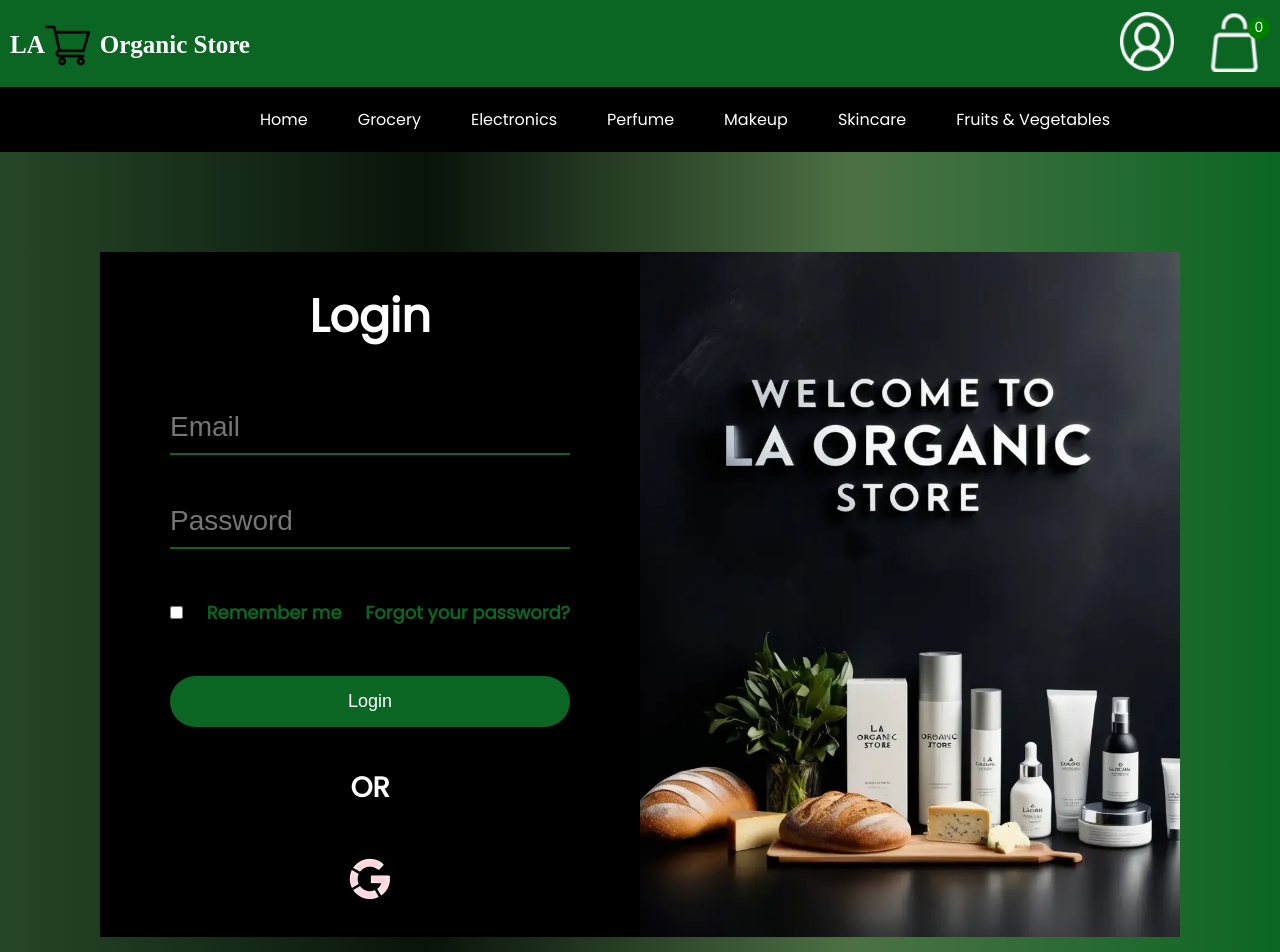
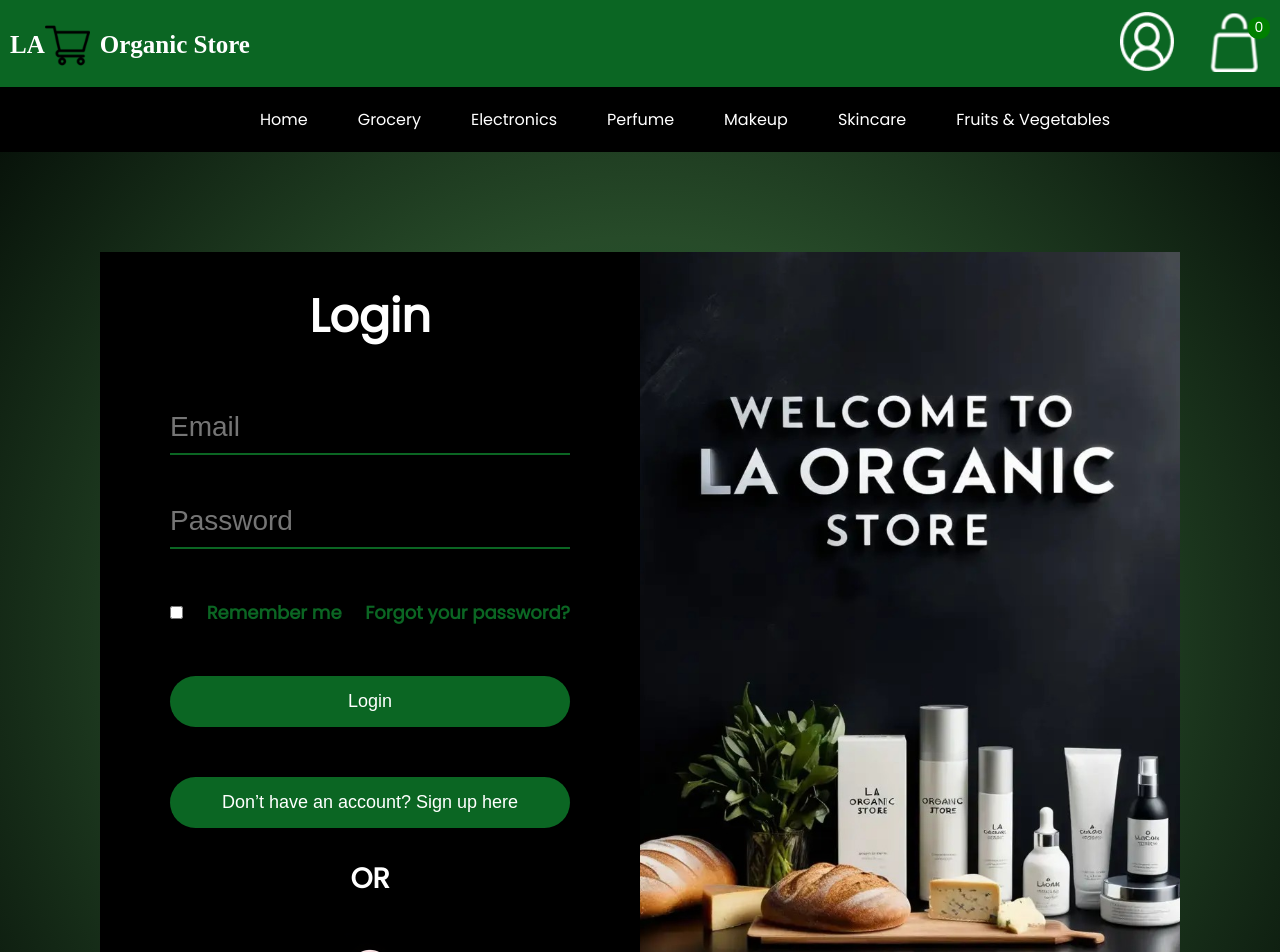
Before and after one commit to abdullahrabi/My-Final-Year-Project, a React (Create React App) app in the folder my-react-app/: page /login in a window 1280 px wide. Shown: the top 952 px of the page. Built offline with nearby package versions, Linux system fonts and the light colour scheme.

Commit message:
Final the Login and Signup Page

```diff
--- a/my-react-app/src/Pages/CSS/LoginSignup.css
+++ b/my-react-app/src/Pages/CSS/LoginSignup.css
@@ -1,21 +1,24 @@
-
 .loginsignup-page {
   display: flex;
   width: 100%;
   height: 100%;
   margin: 0;
-    background: linear-gradient(to right, #264727,#08130a, #4d7144, rgb(11, 102, 35));
+  background: radial-gradient(circle at center, #0B6632, #274B29, #08130A);
   font-weight: bold;
+  transition: all 0.5s ease;
+  box-sizing: border-box;
+  padding: 100px;
+
 }
+
 .loginsignup-left {
   width: 50%;
   display: flex;
   justify-content: center;
   align-items: center;
   background-color: black;
-    margin: 100px;
-    margin-right: 0px;
-    margin-left: 100px;
+
+
 
 }
 
@@ -28,10 +31,7 @@
   font-size: 46px;
   color: white;
   margin: 30px;
-
-
 }
-
 
 .loginsignup-fields input {
   background: transparent;
@@ -43,14 +43,12 @@
   margin-bottom: 20px;
   width: 100%;
   padding-top: 30px;
-
 }
 
 .loginsignup-fields input:focus {
   outline: none;
   border-bottom: 2px solid rgb(11, 102, 35);
 }
-
 
 .loginsignup-remember {
   display: flex;
@@ -60,12 +58,12 @@
   color: rgb(11, 102, 35);
   font-size: 28px;
   margin-top: 30px;
-
 }
 
 .loginsignup-remember label {
   font-size: 18px;
 }
+
 .loginsignup-remember a {
   font-size: 18px;
   color: rgb(11, 102, 35);
@@ -75,7 +73,6 @@
 .loginsignup-remember a:hover {
   text-decoration: underline;
 }
-
 
 .login-button {
   width: 100%;
@@ -94,8 +91,8 @@
   color: white;
   margin: 20px 0;
   font-size: 28px;
+  margin-top: 30px;
 }
-
 
 .social-login a {
   margin: 0 10px;
@@ -108,21 +105,43 @@
   width: 50%;
   display: flex;
   justify-content: center;
-    margin: 100px;
-    margin-left: 0px;
-    padding-left: 0px;
   align-items: center;
   background-color: black;
+
+
+
+
 }
 
 .loginsignup-right img {
   width: 100%;
   height: 100%;
   object-fit: cover;
+
+
 }
 
-  .social-login img{
+.social-login img {
   height: 100px;
   width: 100px;
+}
 
+.toggle-button {
+  width: 100%;
+  padding: 15px 0;
+  margin-top: 30px;
+  cursor: pointer;
+  background-color: rgb(11, 102, 35);
+  color: white;
+  border: none;
+  border-radius: 30px;
+  font-size: 18px;
+  text-align: center;
 }
+.swapped .loginsignup-left {
+  order: 2; /* Ensure the form moves to the right side */
+}
+
+.swapped .loginsignup-right {
+  order: 1; /* Ensure the image moves to the left side */
+}
--- a/my-react-app/src/Pages/LoginSignup.jsx
+++ b/my-react-app/src/Pages/LoginSignup.jsx
@@ -1,35 +1,51 @@
-import React from 'react';
+import React, { useState } from 'react';
 import './CSS/LoginSignup.css';
 import loginImage from '../Components/Assests/Login.jpg';
 import google from '../Components/Assests/google.jpg';
+
 const LoginSignup = () => {
+  const [isSwapped, setIsSwapped] = useState(false); // state to track whether the form is swapped
+
+  const handleToggle = () => {
+    setIsSwapped(!isSwapped);
+  };
+
   return (
-    <div className="loginsignup-page">
-
+    <div className={`loginsignup-page ${isSwapped ? 'swapped' : ''}`}>
       <span className="loginsignup-left">
         <span className="loginsignup-container">
-          <h1>Login</h1>
+          <h1>{isSwapped ? 'Sign Up' : 'Login'}</h1>
           <span className="loginsignup-fields">
             <input type="email" placeholder="Email" />
             <input type="password" placeholder="Password" />
+            {isSwapped && (
+              <>
+                <input type="text" placeholder="Username" />
+                <input type="password" placeholder="Confirm Password" />
+              </>
+            )}
           </span>
           <span className='loginsignup-remember'>
             <input type="checkbox" />
             <label>Remember me</label>
             <a href="#">Forgot your password?</a>
           </span>
-          <button className="login-button">Login</button>
+          <button className="login-button">{isSwapped ? 'Sign Up' : 'Login'}</button>
+          <button className="toggle-button" onClick={handleToggle}>
+        {isSwapped ? 'Already have an account? Login here' : 'Don’t have an account? Sign up here'}
+      </button>
           <p className="loginsignup-or">OR</p>
           <span className="social-login">
-
-            <a href="#"><img src={google} /><i className="fab fa-google"></i></a>
-
+            <a href="#"><img src={google} alt="Google login" /><i className="fab fa-google"></i></a>
           </span>
         </span>
       </span>
-    <span className="loginsignup-right">
-        <img src={loginImage} alt="Nature background" />
+
+      <span className="loginsignup-right">
+        <img src={loginImage} alt="Our Store Welcome Page" />
       </span>
+
+
     </div>
   );
 };
```
Lines whose indentation alone changed are shown as unchanged.
